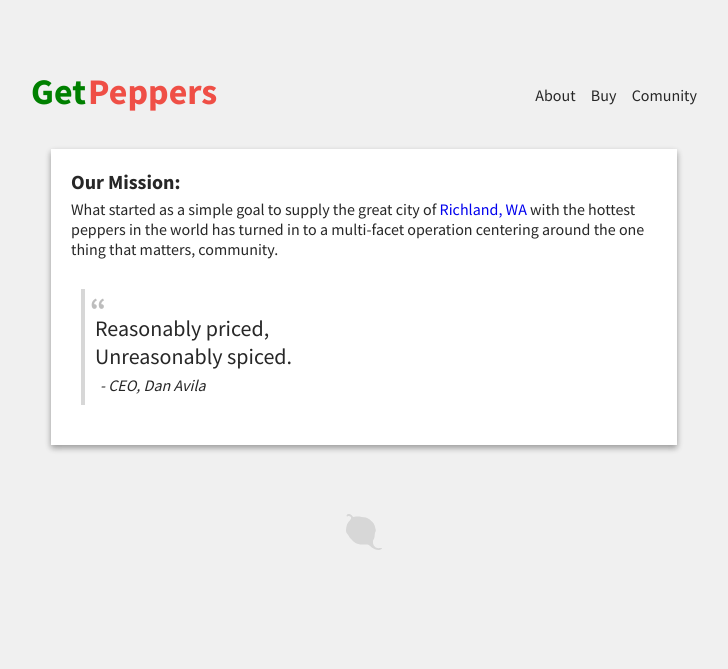
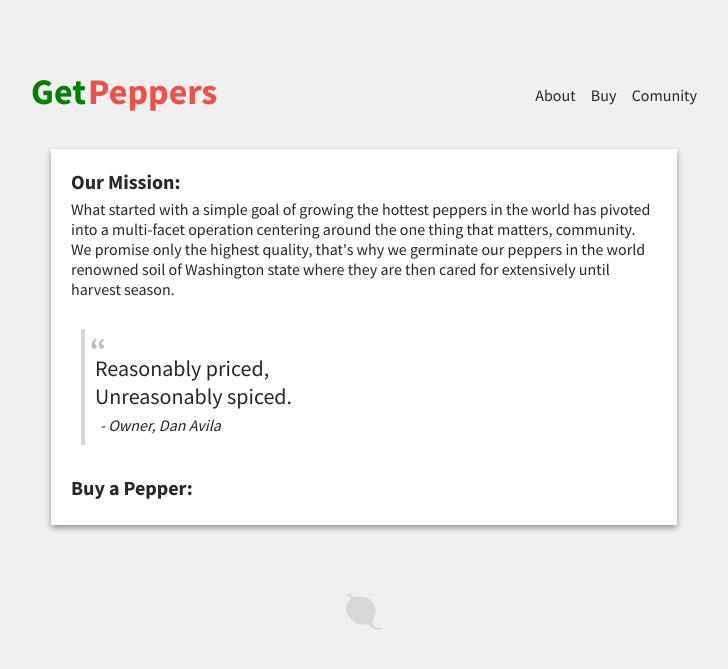
Before and after one commit to getmicah/getpeppers, a PHP site: page / in a window 1280 px wide. Shown: the top 669 px of the page, without its empty margins (276-1004 px from the left). Run offline with PHP 8.4, Linux system fonts and the light colour scheme.

Commit message:
mission statement update

```diff
--- a/index.html
+++ b/index.html
@@ -25,16 +25,19 @@
 		</div>
 		<div class="main">
 			<div class="mission">
-				<h1 class="mission__title">Our Mission:</h1>
+				<h1 class="mission__header">Our Mission:</h1>
 				<p class="mission__statement">
-					What started as a simple goal to supply the great city of <a href="#">Richland, WA</a> with the hottest peppers in the world has turned in to a multi-facet operation centering around the one thing that matters, community.
+					What started with a simple goal of growing the hottest peppers in the world has pivoted into a multi-facet operation centering around the one thing that matters, community. We promise only the highest quality, that's why we germinate our peppers in the world renowned soil of Washington state where they are then cared for extensively until harvest season.
 				</p>
 			</div>
 			<div class="quote">
 				<p class="quote__text">
 					Reasonably priced,<br>Unreasonably spiced.
 				</p>
-				<span class="quote__person">- CEO, Dan Avila</span>
+				<span class="quote__person">- Owner, Dan Avila</span>
+			</div>
+			<div class="buy">
+				<h1 class="buy__header">Buy a Pepper:</h1>
 			</div>
 		</div>
 	</div>
--- a/src/scss/main.scss
+++ b/src/scss/main.scss
@@ -73,14 +73,17 @@ a {
 
 .main {
 	margin: 30px 20px;
-	padding: 10px;
+	padding: 20px;
 	background: $color-white;
 	box-shadow: 0 3px 6px rgba(0,0,0,0.16), 0 3px 6px rgba(0,0,0,0.23);
+	@media screen and (max-width: $break-mobile) {
+		margin: 50px 0;
+		padding: 10px;
+	}
 	.mission {
-		margin: 10px;
-		&__title {
+		&__header {
+			margin-bottom: 5px;
 			font-size: 20px;
-			margin-bottom: 5px;
 		}
 		&__statement {
 			margin: 0;
@@ -88,7 +91,7 @@ a {
 	}
 	.quote {
 		position: relative;
-		margin: 30px 20px;
+		margin: 30px 10px;
 		padding: 25px 10px 10px 10px;
 		border-left: 4px solid darken($color-grey, 10);
 		quotes: "\201C""\201D""\2018""\2019";
@@ -112,9 +115,11 @@ a {
 			font-style: italic;
 		}
 	}
-	@media screen and (max-width: $break-mobile) {
-		margin: 50px 0;
-		padding: 3px;
+	.buy {
+		&__header {
+			margin-bottom: 5px;
+			font-size: 20px;
+		}
 	}
 }
 
```
Also changed, not shown: dist/main.css (+14 -13 lines), dist/main.min.css.
